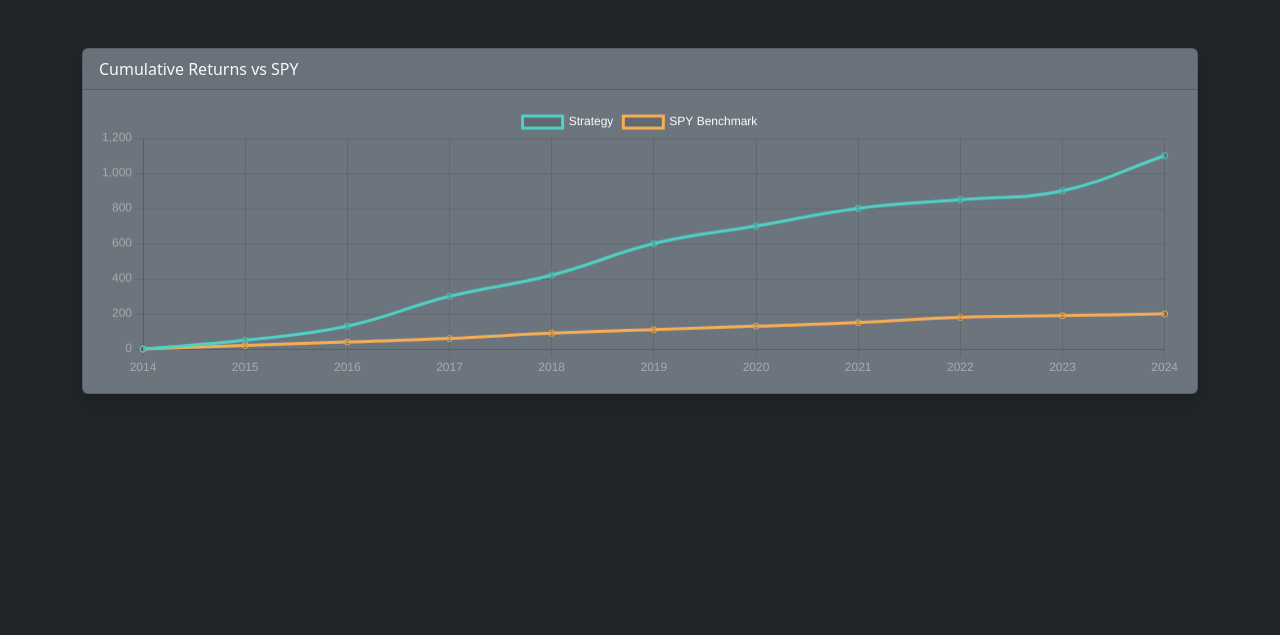
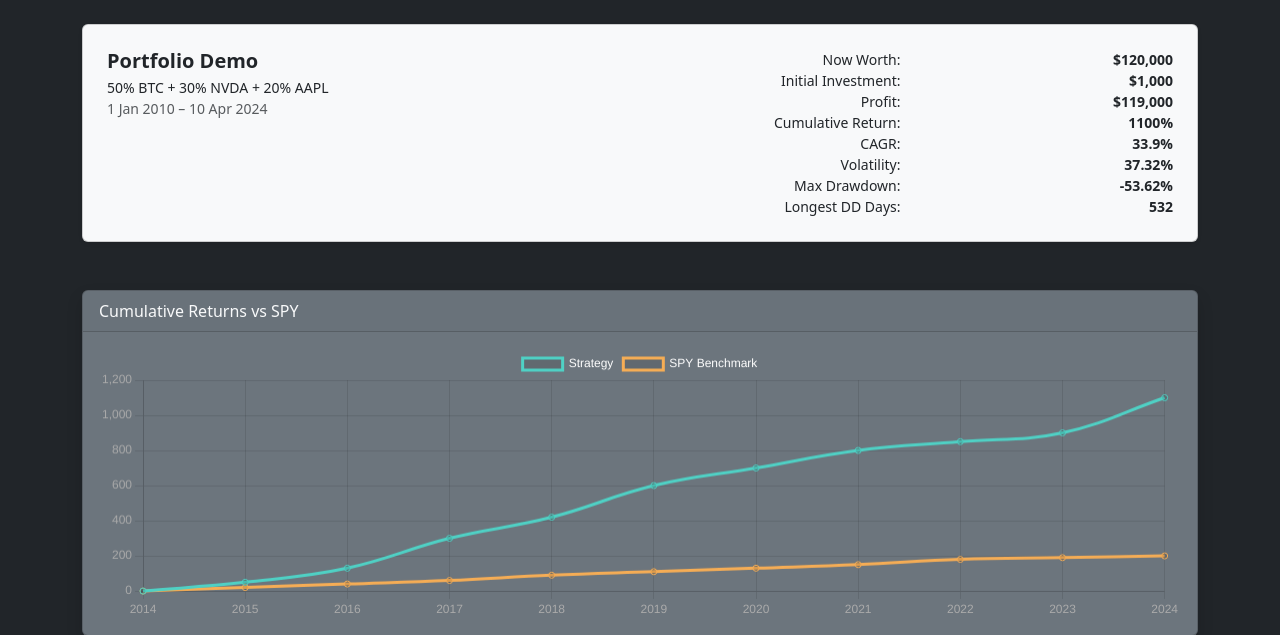
Before and after one commit to YifanG10062/CITS5505_GroupProject, a Flask app: page / in a window 1280 px wide. Shown: the part 56-691 px from the top of the page. Run offline with Flask 3, Linux system fonts and the light colour scheme.

Commit message:
feat: integrate portfolio summary header with hard-coded values for now  and cumulative chart with clean modular API and UI alignment

```diff
--- a/app.py
+++ b/app.py
@@ -13,6 +13,29 @@ def cumulative():
         "strategy": [0, 50, 130, 300, 420, 600, 700, 800, 850, 900, 1100],
         "benchmark": [0, 20, 40, 60, 90, 110, 130, 150, 180, 190, 200]
     })
+@app.route("/api/stats")
+def stats():
+    return jsonify({
+        "netWorth": 120000,
+        "profit": 119000,
+        "cumulativeReturn": 1100,
+        "cagr": 33.9,
+        "volatility": 37.32,
+        "maxDrawdown": -53.62
+    })
+@app.route("/api/portfolio-summary")
+def portfolio_summary():
+    return jsonify({
+        "netWorth": 120000,
+        "initial": 1000,
+        "profit": 119000,
+        "cumulativeReturn": 1100,
+        "cagr": 33.9,
+        "volatility": 37.32,
+        "maxDrawdown": -53.62,
+        "longestDD": 532
+    })
+
 
 if __name__ == "__main__":
     app.run(debug=True)
--- a/static/js/cumulativeChart.js
+++ b/static/js/cumulativeChart.js
@@ -1,22 +1,28 @@
+// Renders the Cumulative Return vs SPY chart
+function renderCumulativeChart() {
+  const chartEl = document.getElementById("cumulativeChart");
+  if (!chartEl) return; // Avoid error if the element doesn't exist
+
   fetch("/api/cumulative")
     .then((res) => res.json())
-  .then((data) => {
-    const ctx = document.getElementById("cumulativeChart").getContext("2d");
+    .then(({ labels, strategy, benchmark }) => {
+      const ctx = chartEl.getContext("2d");
+
       new Chart(ctx, {
         type: "line",
         data: {
-        labels: data.labels,
+          labels,
           datasets: [
             {
               label: "Strategy",
-            data: data.strategy,
+              data: strategy,
               borderColor: "#4fd1c5",
               fill: false,
               tension: 0.4,
             },
             {
               label: "SPY Benchmark",
-            data: data.benchmark,
+              data: benchmark,
               borderColor: "#f6ad55",
               fill: false,
               tension: 0.4,
@@ -34,4 +40,11 @@ fetch("/api/cumulative")
           },
         },
       });
+    })
+    .catch((err) => {
+      console.error("Failed to load cumulative chart:", err);
     });
+}
+
+// TODO: later move to initDashboard() when all charts are integrated
+renderCumulativeChart();
--- /dev/null
+++ b/static/js/stats.js
@@ -0,0 +1,21 @@
+// Loads performance summary into portfolio header
+fetch("/api/portfolio-summary")
+  .then((res) => res.json())
+  .then((data) => {
+    const set = (id, value, prefix = "", suffix = "") => {
+      const el = document.getElementById(id);
+      if (el) el.textContent = `${prefix}${value}${suffix}`;
+    };
+
+    set("netWorth", data.netWorth.toLocaleString(), "$");
+    set("initial", data.initial.toLocaleString(), "$");
+    set("profit", data.profit.toLocaleString(), "$");
+    set("cumulativeReturn", data.cumulativeReturn, "", "%");
+    set("cagr", data.cagr, "", "%");
+    set("volatility", data.volatility, "", "%");
+    set("maxDrawdown", data.maxDrawdown, "", "%");
+    set("longestDD", data.longestDD);
+  })
+  .catch((err) => {
+    console.error("Failed to load portfolio summary:", err);
+  });
--- a/templates/dashboard.html
+++ b/templates/dashboard.html
@@ -2,12 +2,10 @@
 <html lang="en">
   <head>
     <meta charset="UTF-8" />
-    <title>The Richverse</title>
     <meta name="viewport" content="width=device-width, initial-scale=1" />
-    <link
-      href="https://cdn.jsdelivr.net/npm/bootstrap@5.3.0/dist/css/bootstrap.min.css"
-      rel="stylesheet"
-    />
+    <meta name="description" content="Portfolio dashboard with investment performance metrics and charts." />
+    <title>The Richverse - Dashboard</title>
+    <link href="https://cdn.jsdelivr.net/npm/bootstrap@5.3.0/dist/css/bootstrap.min.css" rel="stylesheet" />
     <script src="https://cdn.jsdelivr.net/npm/chart.js"></script>
   </head>
   <body class="bg-dark text-light">
@@ -20,7 +18,47 @@
       </div>
     </nav>
 
-    <!-- Chart Card -->
+    <!-- Portfolio Summary Header -->
+    <div class="container mt-4">
+      <div class="card bg-light text-dark p-4 shadow-sm">
+        <div class="row">
+          <div class="col-md-6">
+            <h5 class="fw-bold mb-1">Portfolio Demo</h5>
+            <p class="mb-0 small">50% BTC + 30% NVDA + 20% AAPL</p>
+            <p class="mb-0 small text-muted">1 Jan 2010 – 10 Apr 2024</p>
+          </div>
+          <div class="col-md-6">
+            <div class="row small text-end">
+              <div class="col-6">Now Worth:</div>
+              <div class="col-6 fw-bold" id="netWorth">$0</div>
+
+              <div class="col-6">Initial Investment:</div>
+              <div class="col-6 fw-bold" id="initial">$0</div>
+
+              <div class="col-6">Profit:</div>
+              <div class="col-6 fw-bold" id="profit">$0</div>
+
+              <div class="col-6">Cumulative Return:</div>
+              <div class="col-6 fw-bold" id="cumulativeReturn">0%</div>
+
+              <div class="col-6">CAGR:</div>
+              <div class="col-6 fw-bold" id="cagr">0%</div>
+
+              <div class="col-6">Volatility:</div>
+              <div class="col-6 fw-bold" id="volatility">0%</div>
+
+              <div class="col-6">Max Drawdown:</div>
+              <div class="col-6 fw-bold" id="maxDrawdown">0%</div>
+
+              <div class="col-6">Longest DD Days:</div>
+              <div class="col-6 fw-bold" id="longestDD">0</div>
+            </div>
+          </div>
+        </div>
+      </div>
+    </div>
+
+    <!-- Chart Section -->
     <div class="container mt-5">
       <div class="card bg-secondary text-light shadow">
         <div class="card-header">Cumulative Returns vs SPY</div>
@@ -30,7 +68,8 @@
       </div>
     </div>
 
-    <!-- Chart Script (after canvas) -->
+    <!-- Script Injections -->
     <script src="{{ url_for('static', filename='js/cumulativeChart.js') }}"></script>
+    <script src="{{ url_for('static', filename='js/stats.js') }}"></script>
   </body>
 </html>
```
Lines whose indentation alone changed are shown as unchanged.
